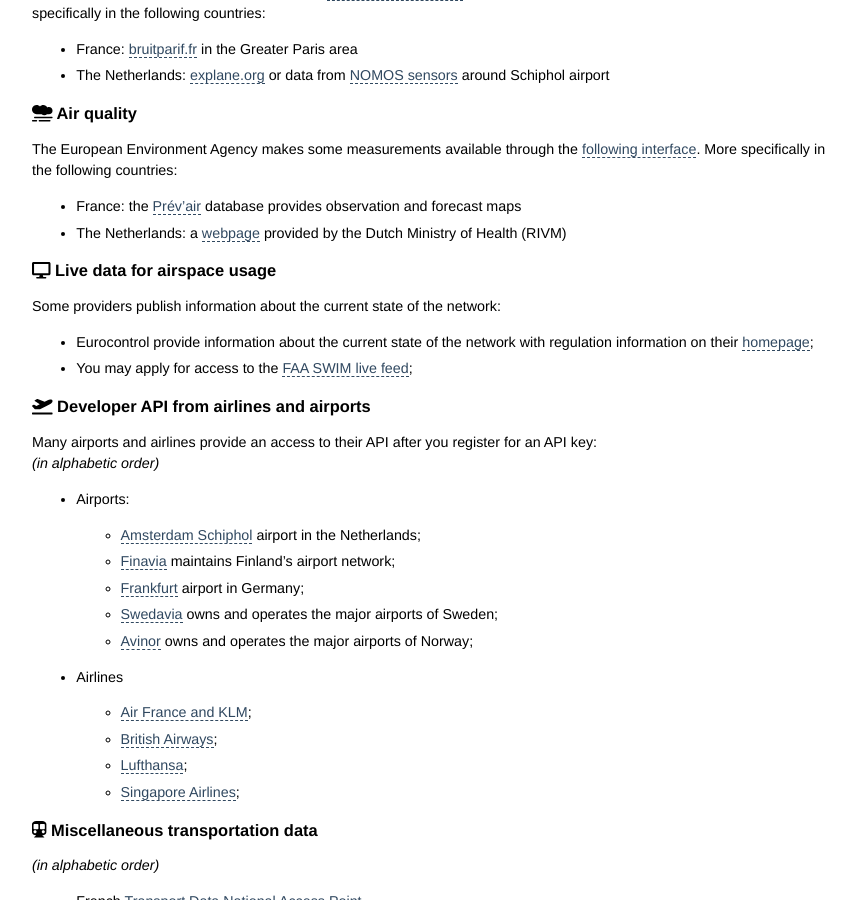
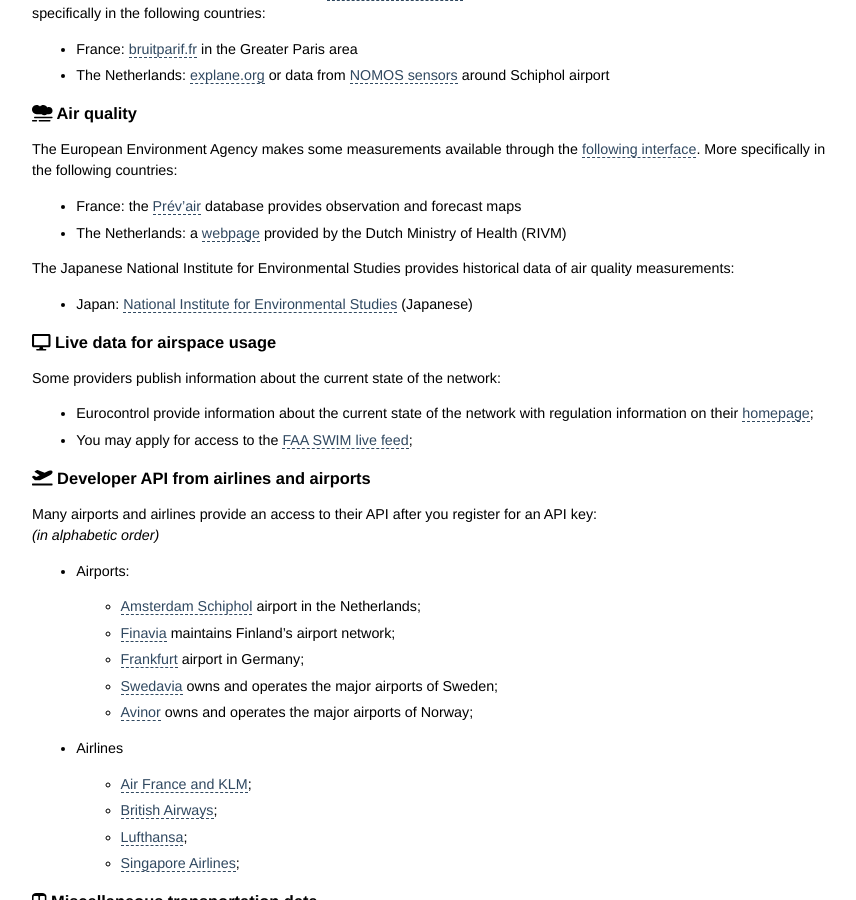
Before and after one commit to open-aviation/atmdata, a Jekyll site: the page built from _pages/data_sources.md, in a window 1280 px wide and 900 px high, scrolled down 1926 px. Shown: the whole window, without its empty margins (208-1064 px from the left). Built offline with Jekyll 4.4.1, drawn with Linux system fonts in a browser that asks for light colours; nearby versions of some CDN libraries; some of the changed text lies outside the part shown.

Commit message:
Fixed typo and added new air quality data source in data_sources.md

```diff
--- a/_pages/data_sources.md
+++ b/_pages/data_sources.md
@@ -80,6 +80,9 @@ The European Environment Agency makes some measurements available through the [f
 - France: the [Prév'air](http://www2.prevair.org/) database provides observation and forecast maps
 - The Netherlands: a [webpage](https://www.luchtmeetnet.nl/) provided by the Dutch Ministry of Health (RIVM)
 
+The Japanese National Institute for Environmental Studies provides historical data of air quality measurements:
+- Japan: [National Institute for Environmental Studies](http://www.nies.go.jp/igreen/) (Japanese)
+
 ## <i class="fas fa-desktop"></i> Live data for airspace usage
 
 Some providers publish information about the current state of the network:
```
Also changed, not shown: other parts of _pages/data_sources.md (+1 -1 lines).
